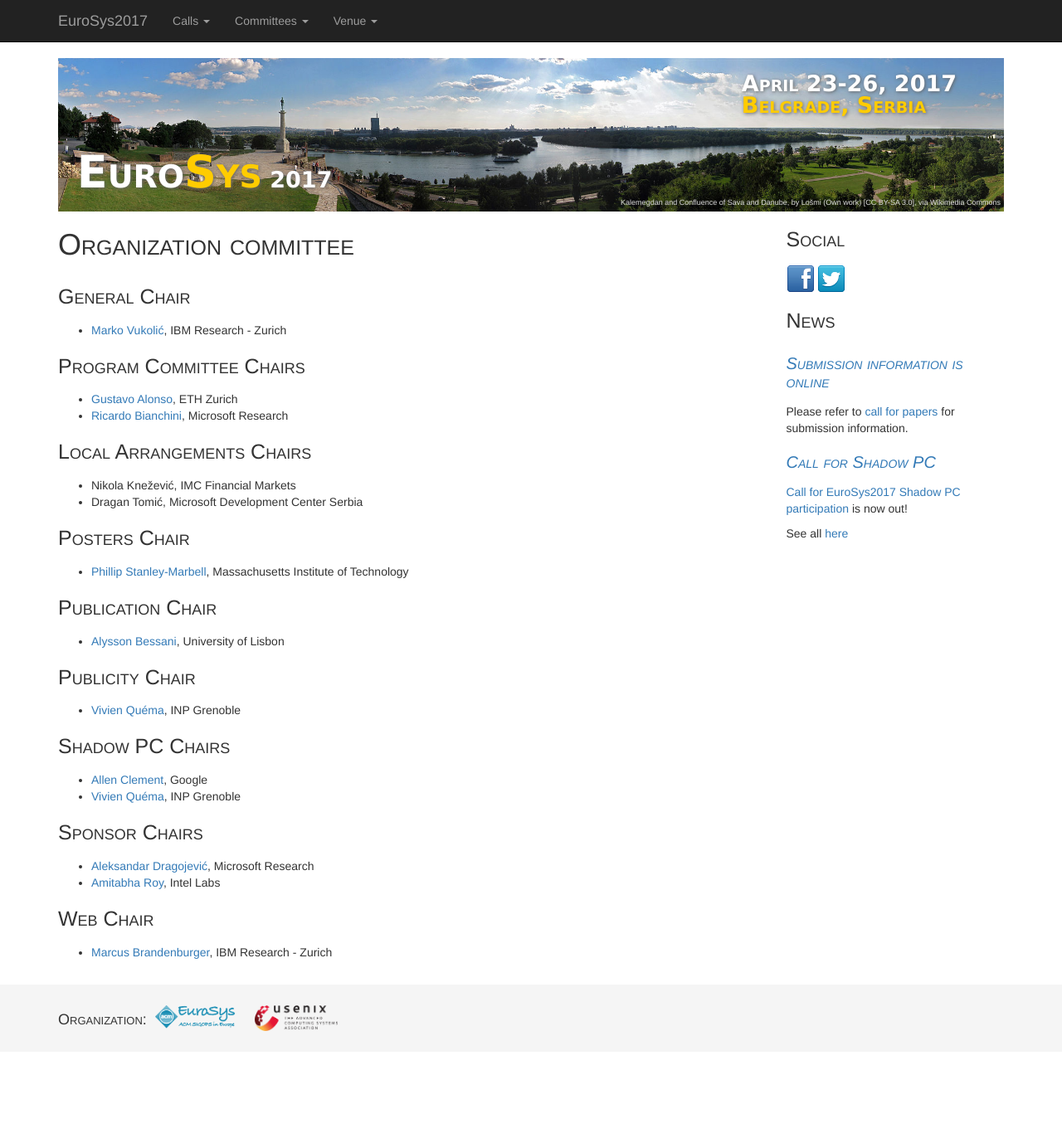
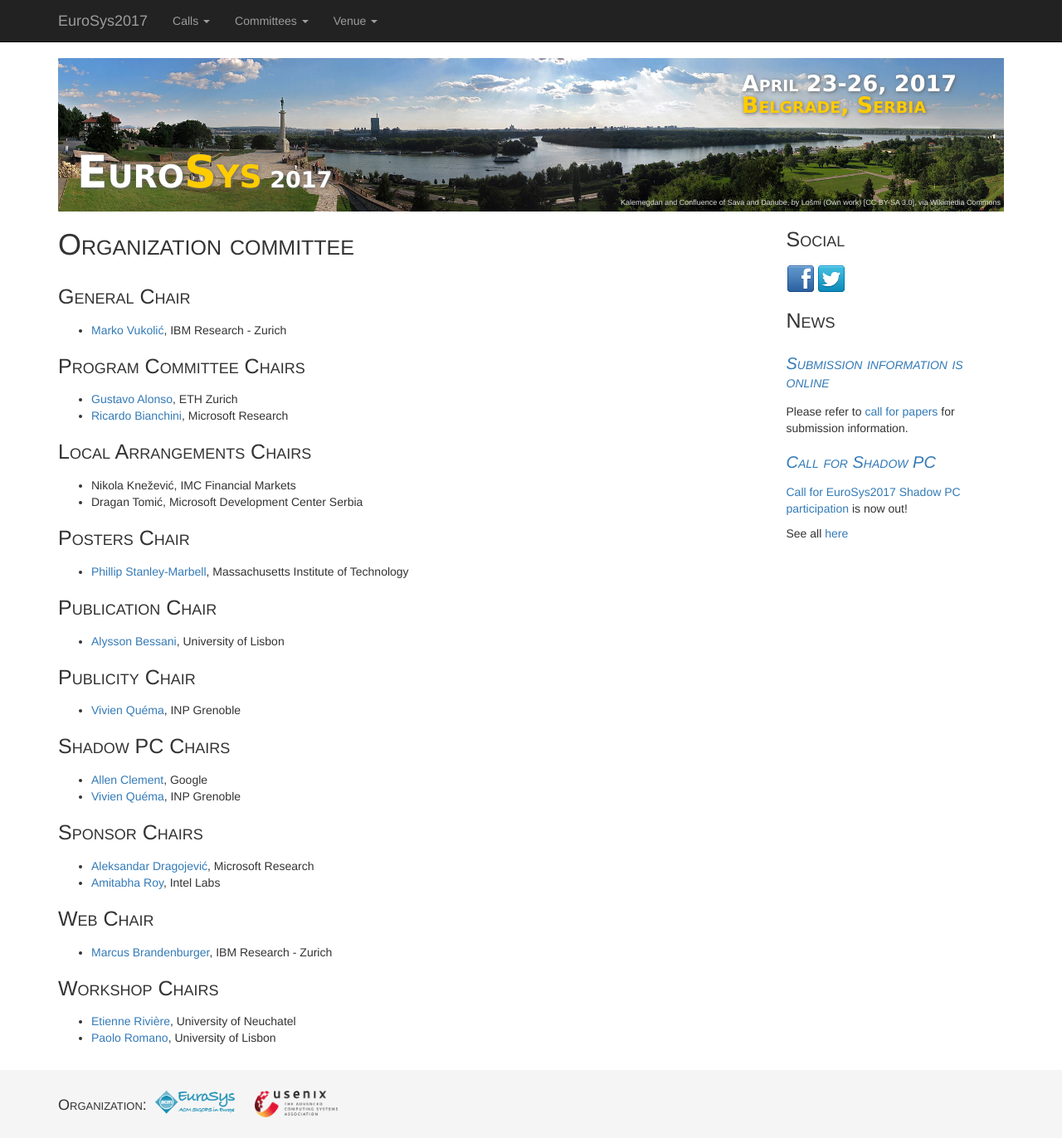
Before and after one commit to eurosys-chapter/2017, a Jekyll site: the page built from committees/organization.md, in a window 1280 px wide. Shown: the whole page at 83% size. Built offline with Jekyll 4.4.1, drawn with Linux system fonts in a browser that asks for light colours; nearby versions of some CDN libraries; before the commit the page ends 1268 px from its top, so only the background shows below that.

Commit message:
added workshop chairs

```diff
--- a/committees/organization.md
+++ b/committees/organization.md
@@ -38,3 +38,7 @@ published: true
 
 ## Web Chair
 * [Marcus Brandenburger](http://researcher.watson.ibm.com/researcher/view.php?person=zurich-BUR), IBM Research - Zurich
+
+## Workshop Chairs
+* [Etienne Rivière](http://members.unine.ch/etienne.riviere/), University of Neuchatel
+* [Paolo Romano](http://www.gsd.inesc-id.pt/~romanop/), University of Lisbon
```
Also changed, not shown: calls/workshops.md (+1 -1 lines).
